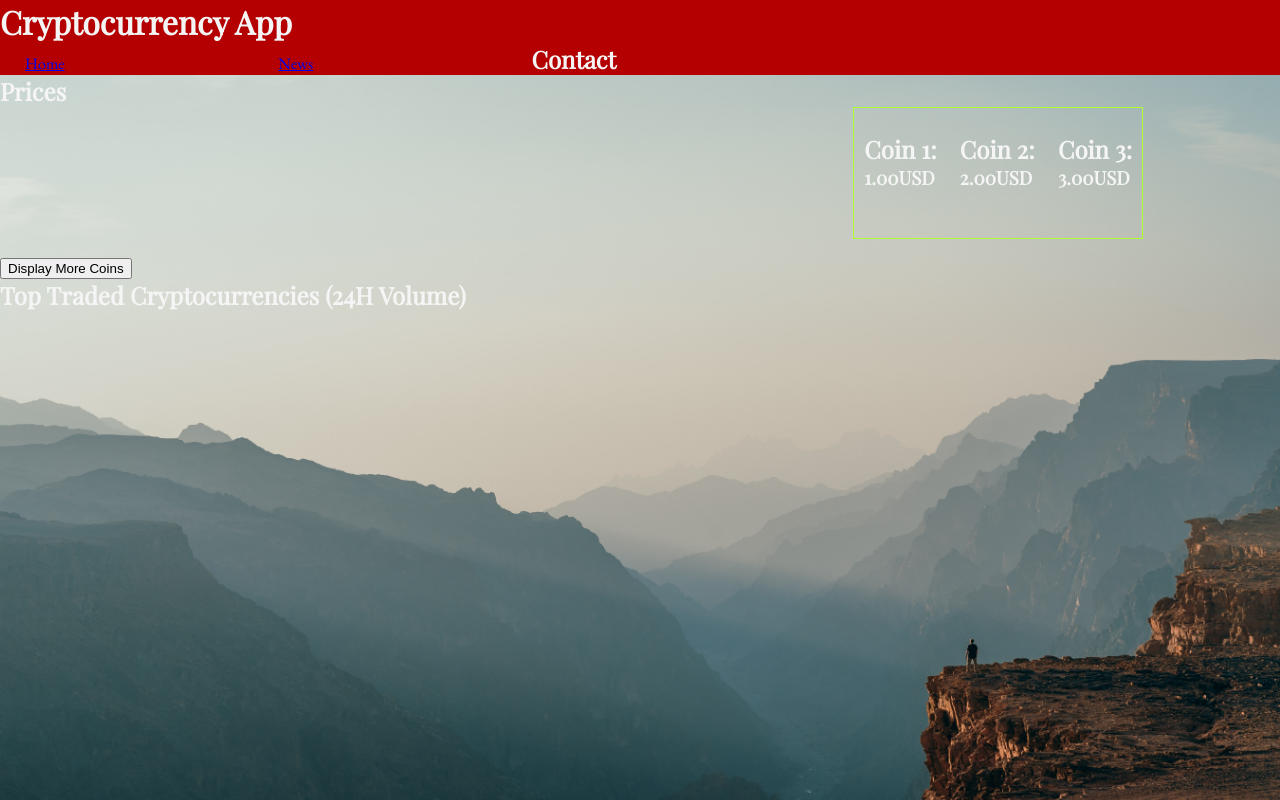
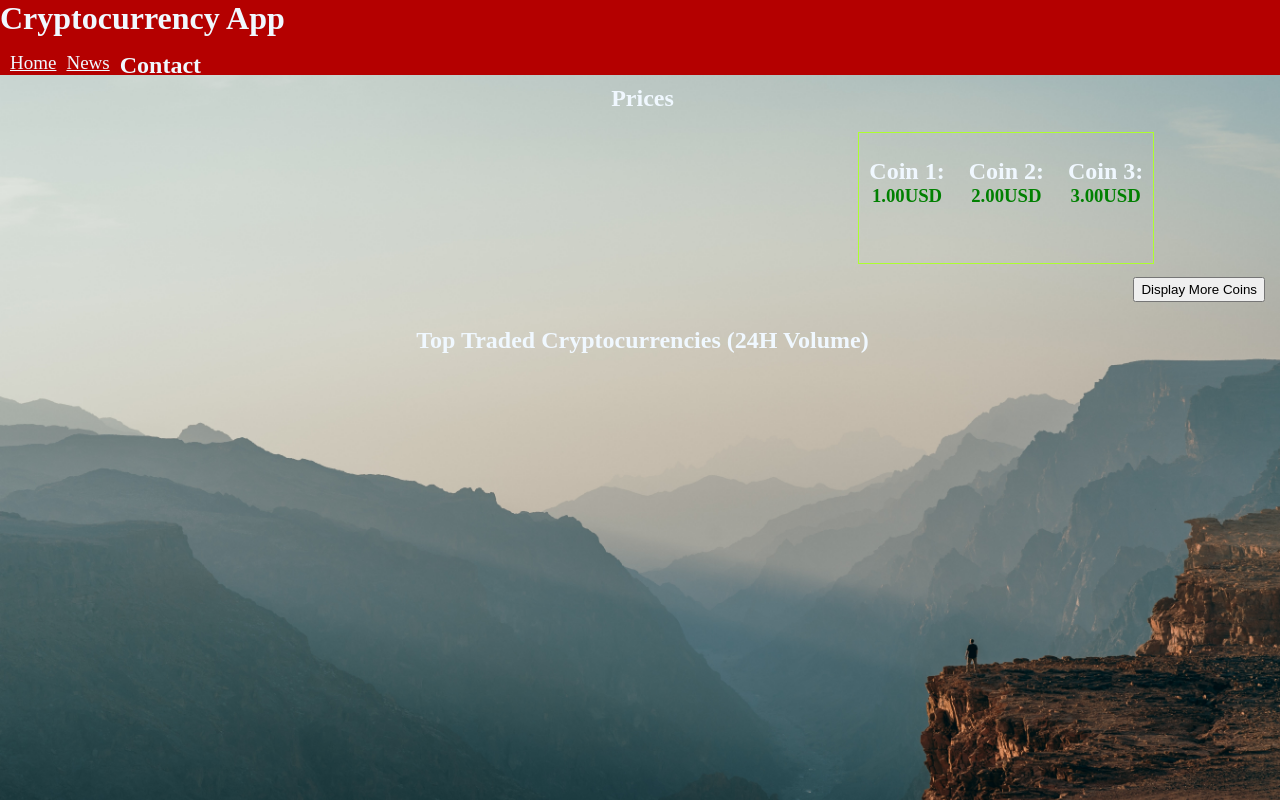
Before and after one commit to cristiangarc/cryptocurrency-app, a plain HTML site: page index.html in a window 1280 px wide. Drawn offline with nearby package versions, Linux system fonts and the light colour scheme; a script that the page names is missing.

Commit message:
added a grid to the top traded coins div and the ul elements in the div. centered the text in the article elements; added styling to the navigation menu, imported a new font, and added styling to the coin symbols at the top of the page

```diff
--- a/styles.css
+++ b/styles.css
@@ -1,10 +1,9 @@
-@import url("https://fonts.googleapis.com/css2?family=EB+Garamond:ital,wght@0,400;0,700;1,400&family=Playfair+Display&display=swap");
+@import url('https://fonts.googleapis.com/css2?family=Roboto+Mono:wght@100;300&family=Roboto:wght@100&display=swap');
 
 html,
 body {
-  color: black;
   background-color: teal;
-  font-family: "EB Garamond", serif;
+  font-family: Roboto-Mono;
   margin: 0;
   padding: 0;
   background-image: url("img/neom-207NEuFvjlg-unsplash.jpg");
@@ -17,9 +16,36 @@ h3,
 h4,
 h5,
 h6 {
-  font-family: "Playfair Display", serif;
   margin: 0;
-  color: whitesmoke;
+  color: aliceblue;
+}
+
+section.navigation {
+    display: flex;
+}
+
+.navigation a:link {
+    font-size: 29px;
+    font-family: Roboto-Mono;
+    color: aliceblue;
+    font-size: 19px;
+}
+
+.navigation div {
+    margin: 5px;
+}
+
+.wallets h3 {
+    color: green;
+}
+
+section {
+    display: block;
+    margin: 10px 0px 10px 5px;
+}
+
+section h2 {
+    text-align: center;
 }
 
 header {
@@ -81,6 +107,29 @@ main.wallets {
     padding: 10px;
 }
 
+form {
+    display: block;
+    text-align: right;
+}
+
+div.top-traded {
+    display: grid;
+    grid-template-columns: repeat(3, 1fr);
+}
+
+.top-traded div {
+    display: inline-block;
+}
+
+.top-traded ul {
+    color: teal;
+    list-style: square;
+    font-size: 19px;
+}
+
+article {
+    text-align: center;
+}
 
 @keyframes primary {
     from {
@@ -100,13 +149,7 @@ main.wallets {
     }
 }
 
-div {
-    display: inline-block;
-    width: 200px;
-    margin: 0px 25px 0px 25px;
-}
-
-#create-wallet {
+#display-coins {
     margin: 5px 15px 15px 0px;
     height: 25px;
 }
```
